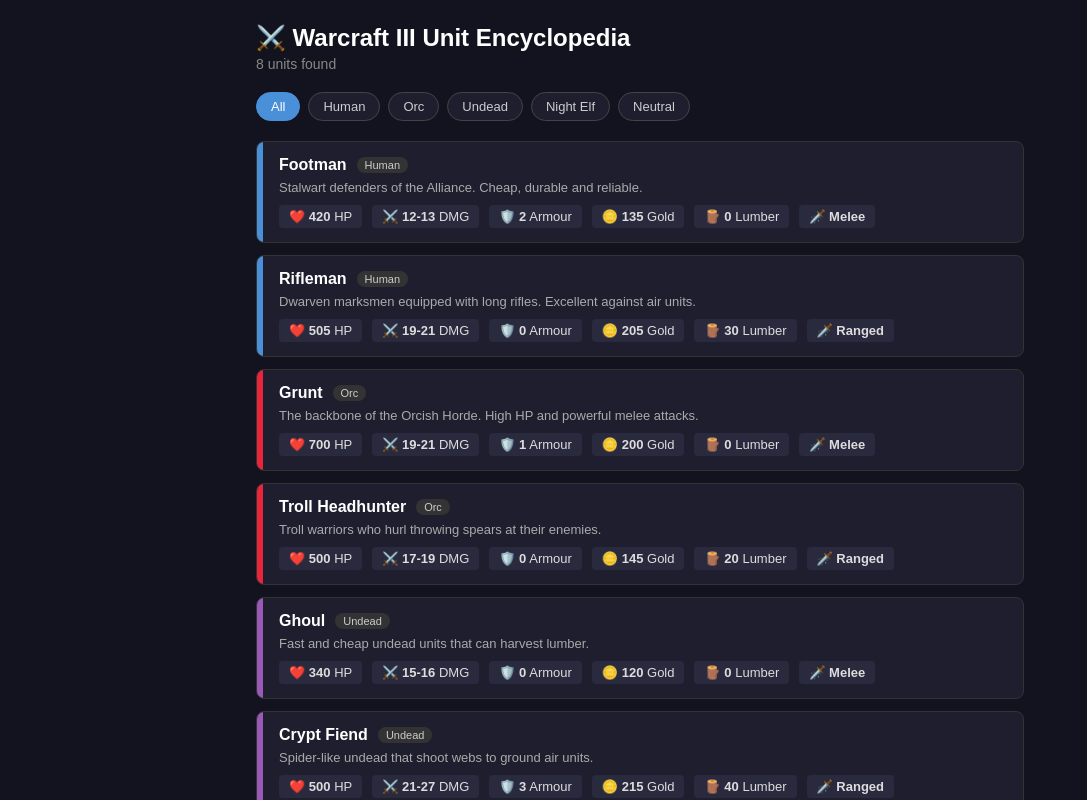
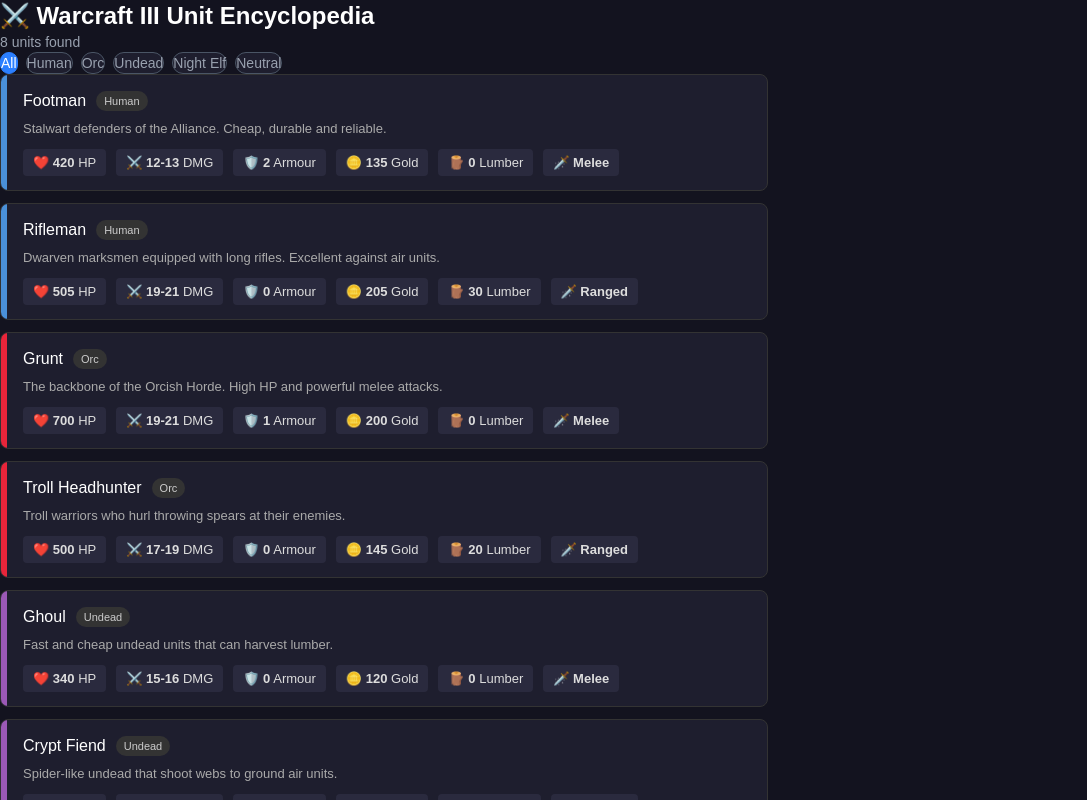
Before and after one commit to DamonLindsay/wc3-units, a Vue app: page / in a window 1280 px wide. Shown: the top 800 px of the page, without its empty margins (0-1087 px from the left). Built offline with nearby package versions, Linux system fonts and the light colour scheme; the HTML template or start-up script is replaced by a standard one.

Commit message:
feat: add Tailwind CSS, convert HomeView to utility classes

```diff
--- a/package.json
+++ b/package.json
@@ -19,6 +19,7 @@
     "vue-router": "^5.0.4"
   },
   "devDependencies": {
+    "@tailwindcss/vite": "^4.3.0",
     "@tsconfig/node24": "^24.0.4",
     "@types/node": "^24.12.2",
     "@vitejs/plugin-vue": "^6.0.6",
@@ -32,6 +33,7 @@
     "npm-run-all2": "^8.0.4",
     "oxlint": "~1.60.0",
     "prettier": "3.8.3",
+    "tailwindcss": "^4.3.0",
     "typescript": "~6.0.0",
     "vite": "^8.0.8",
     "vite-plugin-vue-devtools": "^8.1.1",
--- /dev/null
+++ b/src/assets/main.css
@@ -0,0 +1 @@
+@import 'tailwindcss';
--- a/src/main.ts
+++ b/src/main.ts
@@ -1,6 +1,7 @@
 import { createApp } from 'vue'
 import App from './App.vue'
 import router from './router'
+import './assets/main.css'
 
 const app = createApp(App)
 
--- a/src/views/HomeView.vue
+++ b/src/views/HomeView.vue
@@ -20,77 +20,37 @@
 </script>
 
 <template>
-  <div class="app">
-    <header>
-      <h1>⚔️ Warcraft III Unit Encyclopedia</h1>
-      <p>{{ filteredUnits.length }} units found</p>
+  <div class="max-w-3xl mx-auto px-4 py-6">
+    <header class="mb-6">
+      <h1 class="text-2xl font-bold text-white">⚔️ Warcraft III Unit Encyclopedia</h1>
+      <p class="text-sm text-gray-400">{{ filteredUnits.length }} units found</p>
     </header>
 
-    <div class="filters">
+    <div class="flex flex-wrap gap-2 mb-6">
       <button
         v-for="race in races"
         :key="race"
-        :class="{ active: selectedRace === race }"
+        :class="[
+          'px-4 py-1.5 rounded-full text-sm border cursor-pointer',
+          selectedRace === race
+            ? 'bg-blue-500 border-blue-500 text-white'
+            : 'bg-[#1e1e2e] border-gray-600 text-gray-400 hover:border-gray-400',
+        ]"
         @click="selectedRace = race"
       >
         {{ race }}
       </button>
     </div>
 
-    <div class="unit-list">
+    <div class="space-y-3">
       <div
         v-for="unit in filteredUnits"
         :key="unit.id"
         @click="goToUnit(unit.id)"
-        class="clickable"
+        class="cursor-pointer hover:opacity-85 transition-opacity"
       >
         <UnitCard :unit="unit" />
       </div>
     </div>
   </div>
 </template>
-
-<style scoped>
-.app {
-  max-width: 800px;
-  margin: 0 auto;
-  padding: 24px 16px;
-}
-header {
-  margin-bottom: 20px;
-}
-h1 {
-  font-size: 24px;
-  margin-bottom: 4px;
-}
-header p {
-  color: #888;
-  font-size: 14px;
-}
-.filters {
-  display: flex;
-  flex-wrap: wrap;
-  gap: 8px;
-  margin-bottom: 20px;
-}
-button {
-  padding: 6px 14px;
-  border-radius: 20px;
-  border: 1px solid #444;
-  background: #1e1e2e;
-  color: #ccc;
-  cursor: pointer;
-  font-size: 13px;
-}
-button.active {
-  background: #4a90d9;
-  border-color: #4a90d9;
-  color: #fff;
-}
-.clickable {
-  cursor: pointer;
-}
-.clickable:hover {
-  opacity: 0.85;
-}
-</style>
--- a/vite.config.ts
+++ b/vite.config.ts
@@ -1,18 +1,13 @@
-import { fileURLToPath, URL } from 'node:url'
+import tailwindcss from '@tailwindcss/vite'
+import vue from '@vitejs/plugin-vue'
+import path from 'path'
+import { defineConfig } from 'vite'
 
-import { defineConfig } from 'vite'
-import vue from '@vitejs/plugin-vue'
-import vueDevTools from 'vite-plugin-vue-devtools'
-
-// https://vite.dev/config/
 export default defineConfig({
-  plugins: [
-    vue(),
-    vueDevTools(),
-  ],
+  plugins: [vue(), tailwindcss()],
   resolve: {
     alias: {
-      '@': fileURLToPath(new URL('./src', import.meta.url))
+      '@': path.resolve(__dirname, './src'),
     },
   },
 })
```
Also changed, not shown: 1 other file (tests, documents, lock files or other folders).
